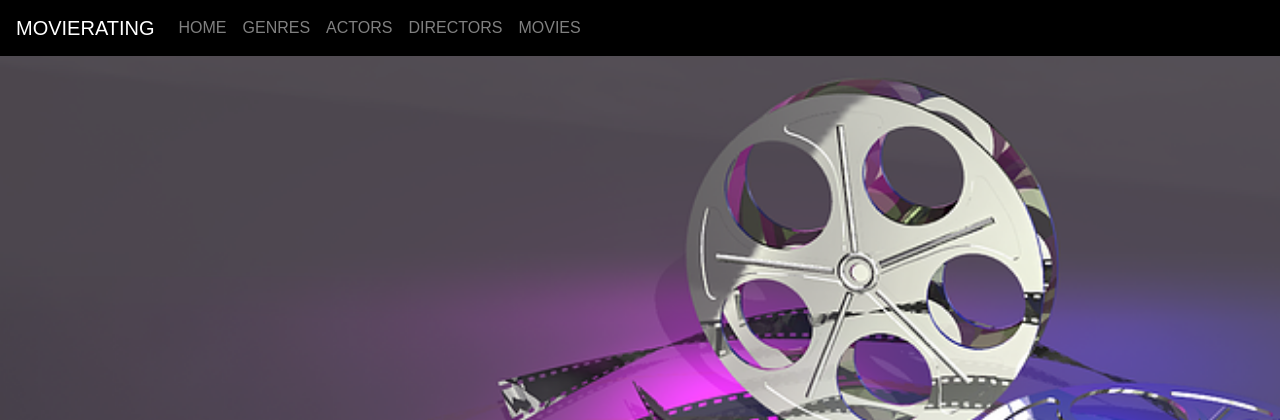
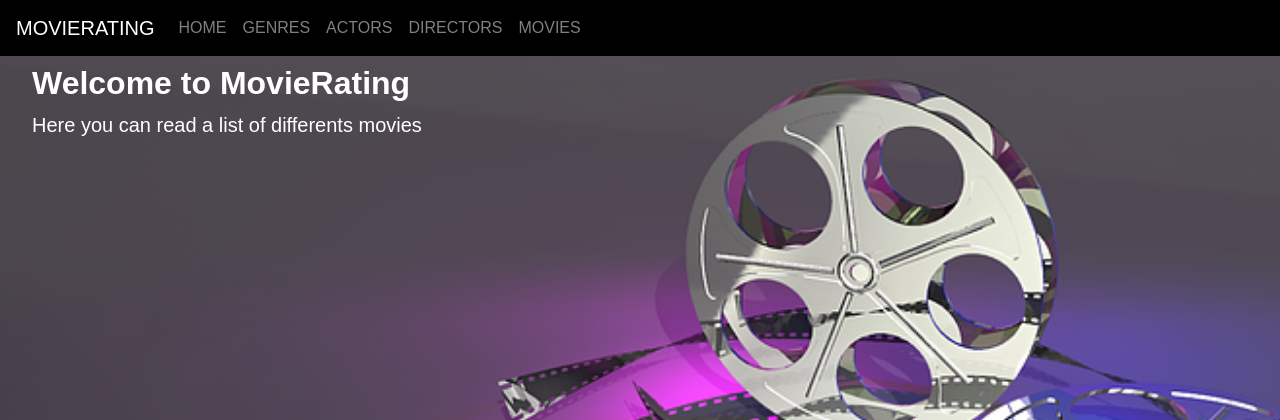
Before and after one commit to Etienne-Schmitt/ACS-MovieRating, a PHP site: template Views/home.html.twig in a window 1280 px wide. Shown: the top 420 px of the page. Run offline with PHP 8.4, Linux system fonts and the light colour scheme; the template is opened without the code that fills it, so the values that code supplies are empty; some libraries are stand-ins or nearby versions.

Commit message:
Recreation de la page d'accueil

```diff
--- a/Views/home.html.twig
+++ b/Views/home.html.twig
@@ -1,16 +1,14 @@
 {% extends "partials/base.html.twig" %}
 
 {% block title %}Home{% endblock %}
-
 
 {% block stylesheets %}
 <link rel="stylesheet" href="assets/css/style.css" />
 {% endblock %}
 
 {% block body %}
-
+<div class="jumbotron bg-transparent">
+    <h2 class="font-weight-bold">Welcome to MovieRating</h2>
+    <p class="lead">Here you can read a list of differents movies</p>
+</div>
 {% endblock %}
-
-{% block javascripts %}
-
-{% endblock %}
```
